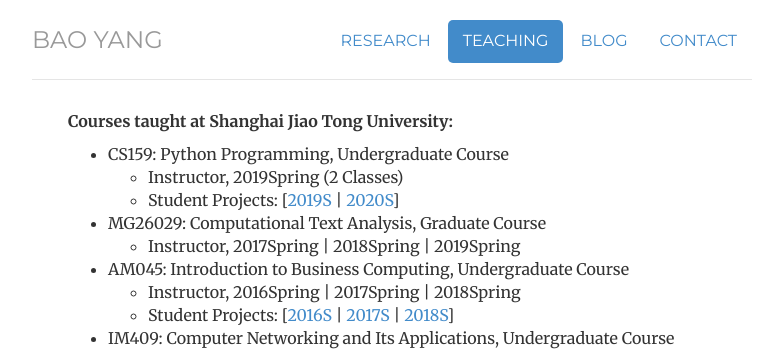
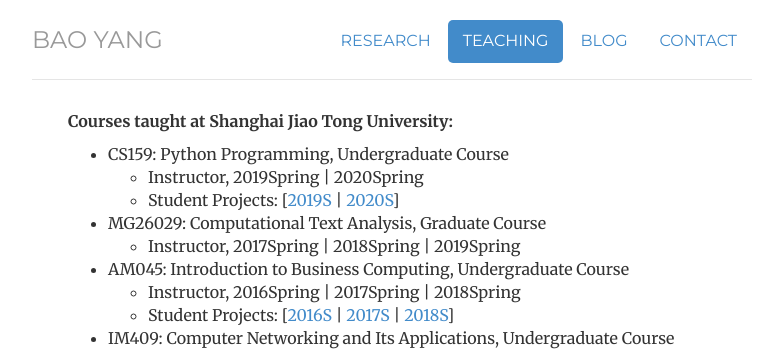
Before and after one commit to popeye007/popeye007.github.io, a Jekyll site: the page built from teaching/index.html, in a window 1280 px wide. Shown: the top 351 px of the page, without its empty margins (248-1031 px from the left). Built offline with Jekyll 4.4.1, drawn with Linux system fonts in a browser that asks for light colours; comment, search, counter and statistics services are not loaded.

Commit message:
add cs159

```diff
--- a/teaching/index.html
+++ b/teaching/index.html
@@ -16,7 +16,7 @@
 		<ul>
 		<li>CS159: Python Programming, Undergraduate Course</li>
 			<ul>
-				<li>Instructor, 2019Spring (2 Classes)</li>
+				<li>Instructor, 2019Spring | 2020Spring</li>
 				<li>Student Projects: [<a href='http://yangbao.org/notes/2019/07/31/cs159-2019-student-projects' target="_blank">2019S</a> | <a href='http://yangbao.org/notes/2020/07/09/cs159-2020-student-projects' target="_blank">2020S</a>]</li>
 			</ul>
 
```
